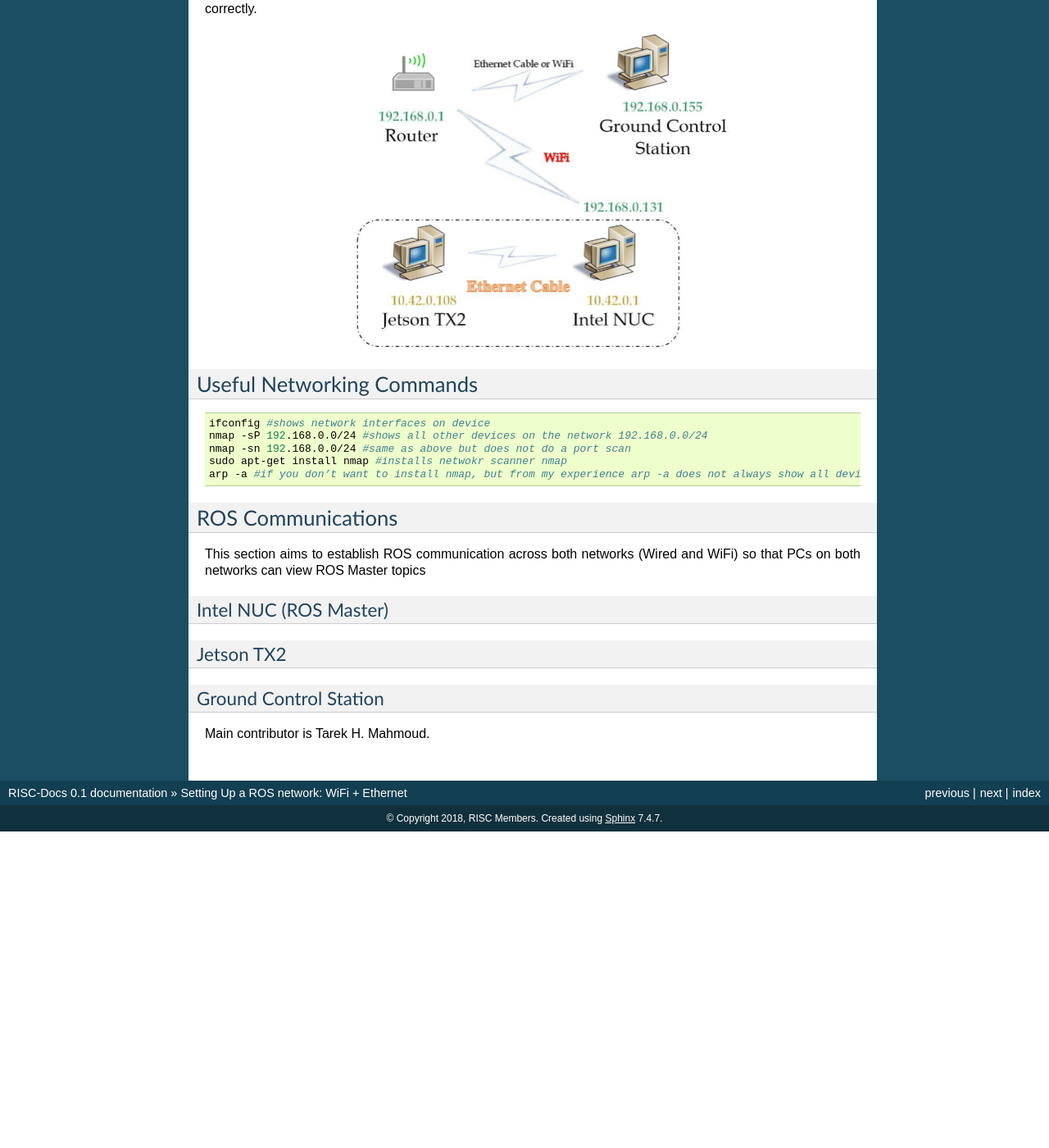
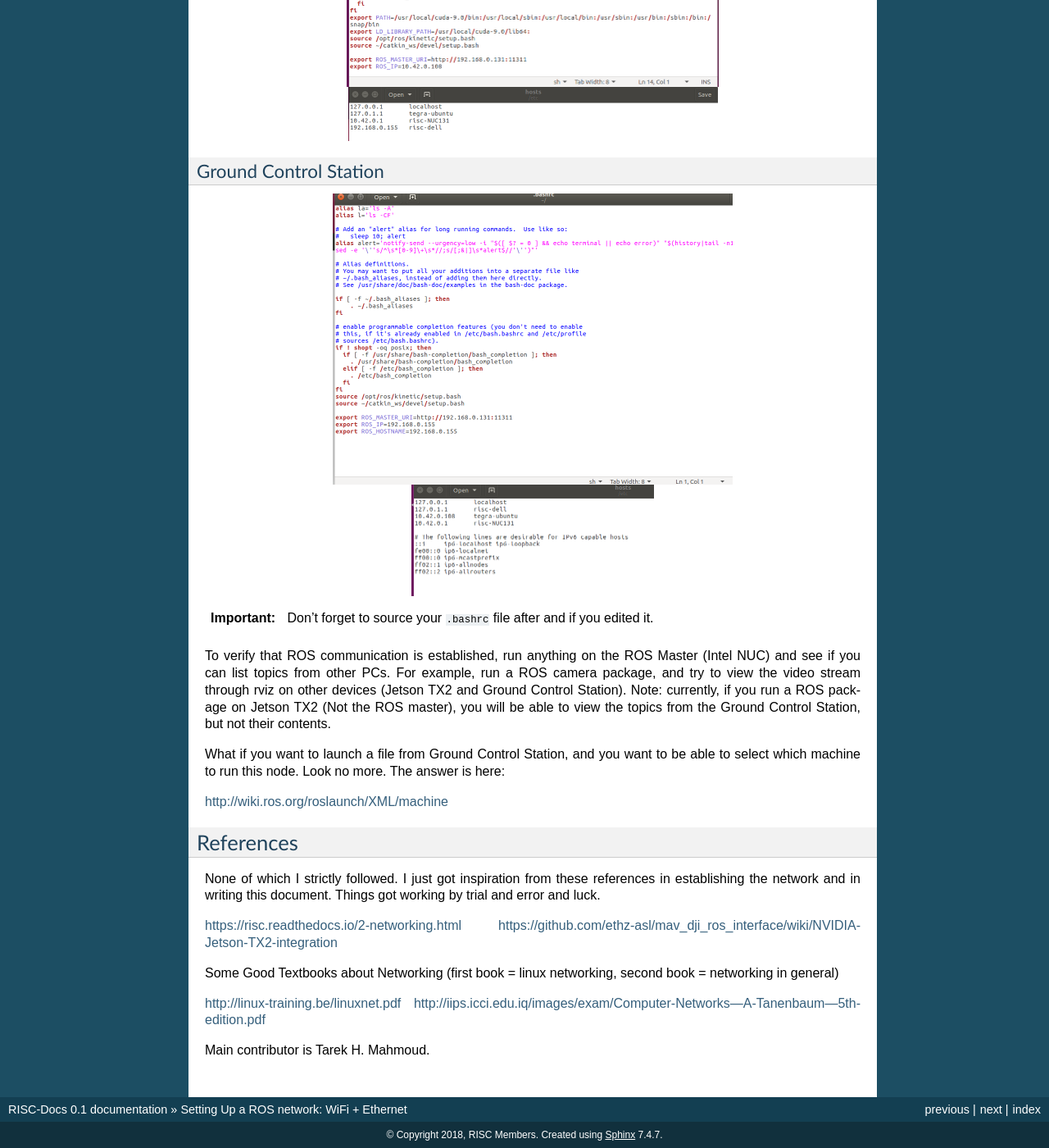
Before and after one commit to risckaust/risc-documentations, a Sphinx documentation site: the page built from docs/source/2-ros-network-wifi-ethernet.rst, in a window 1280 px wide and 1400 px high, scrolled down 5953 px. Shown: the whole window at 82% size. Built offline with Sphinx 7.4.7, drawn with Linux system fonts in a browser that asks for light colours; pages that are not in the unit, such as notebooks, are missing from menus; before the commit the page ends 6967 px from its top, so only the background shows below that; some of the changed text lies outside the part shown.

Commit message:
Added network page

```diff
--- a/docs/source/2-ros-network-wifi-ethernet.rst
+++ b/docs/source/2-ros-network-wifi-ethernet.rst
@@ -46,26 +46,26 @@
 
 - Click on Networking Symbol, and click on Edit Connections:
 
-.. image:: ../_static/network-2-pc.png
+.. image:: ../_static/nuc-1-1.png
    :scale: 50 %
    :align: center
 
 
 - After clicking Edit Connections, the following screen appears. Select the Ethernet connection, and click Edit.
 
-.. image:: ../_static/network-2-pc.png
+.. image:: ../_static/nuc-1-2.png
    :scale: 50 %
    :align: center
 
 - After clicking Edit, a window appears. Go to the IPv4 Settings Tab (shown in picture below)
 
-.. image:: ../_static/network-2-pc.png
+.. image:: ../_static/nuc-1-3.png
    :scale: 50 %
    :align: center
 
 - Change Method from Automatic (DHCP) to Shared to other computers as shown below:
 
-.. image:: ../_static/network-2-pc.png
+.. image:: ../_static/nuc-1-4.png
    :scale: 50 %
    :align: center
 
@@ -73,29 +73,29 @@
 
 - For the change in step 5 to take effect, click on Auto Ethernet (or whatever it is you called your ethernet connection) from the drop-down menu shown below:
 
-.. image:: ../_static/network-2-pc.png
+.. image:: ../_static/nuc-1-5.png
    :scale: 50 %
    :align: center
 
 
 - To verify that you have followed the steps above correctly, show Connection Information (by clicking on it from the same drop-down menu shown in step 6). You should see the following. The IPv4 address is automatically set to 10.42.0.1.
 
-.. image:: ../_static/network-2-pc.png
+.. image:: ../_static/nuc-1-6.png
    :scale: 50 %
    :align: center
 
 - I assume here that you have already configured your WiFi connection. Make sure you are connected to the WiFi router. In my case, this is the WiFi connection information:
 
-.. image:: ../_static/network-2-pc.png
+.. image:: ../_static/nuc-1-7.png
    :scale: 50 %
    :align: center
 
 
 - Compare the screenshots in steps 7 and 8 with the networking diagram shown earlier to gain a better understanding of what is going on.
 
+- Enable IPv4 forwarding
 
-- Enable IPv4 forwarding:
-    * in ``/etc/sysctl.conf``, uncomment (or add) net.ipv4.ip_forward=1
+    * in ``/etc/sysctl.conf``, uncomment (or add) *net.ipv4.ip_forward=1*
     * or run following command in terminal ``sudo sysctl -w net.ipv4.ip_forward=1``
     * It’s a good idea to open ``/etc/sysctl.conf`` in a text editor of your choice to verify the changes were applied.
 
@@ -105,11 +105,12 @@
 
 Following similar steps as described for Intel NUC, configure the Ethernet connection IPv4 to Automatic (DHCP). Verify that you have succeeded by pinging the Jetson TX2 from the Intel NUC, and the other way around. Also, if your WiFi router is connected to the Internet, then you will also be able to access the internet from Jetson TX2. See screenshot below:
 
-.. image:: ../_static/network-2-pc.png
+.. image:: ../_static/tx-1.png
    :scale: 50 %
    :align: center
 
 On Ground Control Station
+^^^^^
 
 - Add static route by executing following command
 
@@ -134,7 +135,7 @@
 
 The figure below shows the routing table on the Ground Control Station. Check out the second entry. This was added by following step 1. The command ``route -n`` can be used to verify you have added the static route correctly.
 
-.. image:: ../_static/network-2-pc.png
+.. image:: ../_static/routing-table.png
    :scale: 50 %
    :align: center
 
@@ -146,8 +147,9 @@
     ifconfig #shows network interfaces on device
     nmap -sP 192.168.0.0/24 #shows all other devices on the network 192.168.0.0/24
     nmap -sn 192.168.0.0/24 #same as above but does not do a port scan
-    sudo apt-get install nmap #installs netwokr scanner nmap
+    sudo apt-get install nmap #installs network scanner nmap
     arp -a #if you don’t want to install nmap, but from my experience arp -a does not always show all devices. On the other hand, nmap usually does.
+
 
 ROS Communications
 -----
@@ -158,19 +160,67 @@
 Intel NUC (ROS Master)
 ^^^^^
 
+- Add the following exports to wherever you do your exports (in my case, they are in the ``~/.bashrc`` file
+
+``export ROS_MASTER_URI=http://10.42.0.1:11311``
+``export ROS_IP=10.42.0.1``
+
+.. image:: ../_static/nuc-2-1.png
+   :scale: 50 %
+   :align: center
+
+- Edit ``/etc/hosts`` with the hostnames and IP addresses of other devices. In my case, I have two other devices: Jetson TX2 with hostname ``tegra-ubuntu`` and Ground Control Station with hostname ``risc-dell``. The ``/etc/hosts`` looks like the following:
+
+.. image:: ../_static/nuc-2-2.png
+   :scale: 50 %
+   :align: center
+
+
 Jetson TX2
 ^^^^^
+
+.. image:: ../_static/tx-2-1.png
+   :scale: 50 %
+   :align: center
+
+.. image:: ../_static/tx-2-2.png
+   :scale: 50 %
+   :align: center
 
 Ground Control Station
 ^^^^^^
 
+.. image:: ../_static/gcs-2-1.png
+   :scale: 50 %
+   :align: center
+
+.. image:: ../_static/gcs-2-2.png
+   :scale: 50 %
+   :align: center
+
+.. important::
+
+    Don’t forget to source your ``.bashrc`` file after and if you edited it.
 
 
+To verify that ROS communication is established, run anything on the ROS Master (Intel NUC) and see if you can list topics from other PCs. For example, run a ROS camera package, and try to view the video stream through rviz on other devices (Jetson TX2 and Ground Control Station). Note: currently, if you run a ROS package on Jetson TX2 (Not the ROS master), you will be able to view the topics from the Ground Control Station, but not their contents.
 
+What if you want to launch a file from Ground Control Station, and you want to be able to select which machine to run this node. Look no more. The answer is here:
 
+http://wiki.ros.org/roslaunch/XML/machine
 
+References
+-----
 
+None of which I strictly followed. I just got inspiration from these references in establishing the network and in writing this document. Things got working by trial and error and luck.
 
+https://risc.readthedocs.io/2-networking.html
+https://github.com/ethz-asl/mav_dji_ros_interface/wiki/NVIDIA-Jetson-TX2-integration
+
+Some Good Textbooks about Networking (first book = linux networking, second book = networking in general)
+
+http://linux-training.be/linuxnet.pdf
+http://iips.icci.edu.iq/images/exam/Computer-Networks---A-Tanenbaum---5th-edition.pdf
 
 
 
```
Also changed, not shown: docs/_static/gcs-2-1.png (added), docs/_static/gcs-2-2.png (added), docs/_static/nuc-1-1.png (added), docs/_static/nuc-1-2.png (added), docs/_static/nuc-1-3.png (added), docs/_static/nuc-1-4.png (added), docs/_static/nuc-1-5.png (added), docs/_static/nuc-1-6.png (added), docs/_static/nuc-1-7.png (added), docs/_static/nuc-2-1.png (added), docs/_static/nuc-2-2.png (added), docs/_static/routing-table.png (added), docs/_static/tx-1.png (added), docs/_static/tx-2-1.png (added), 1 more files.
